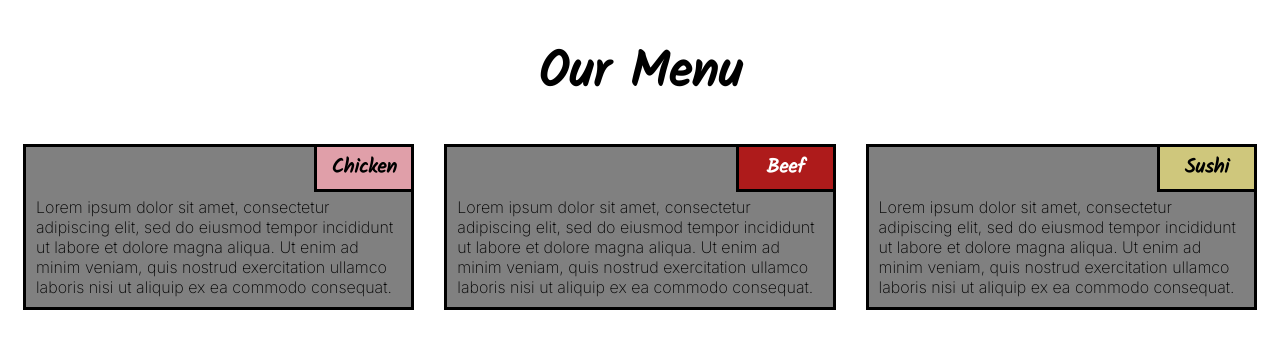
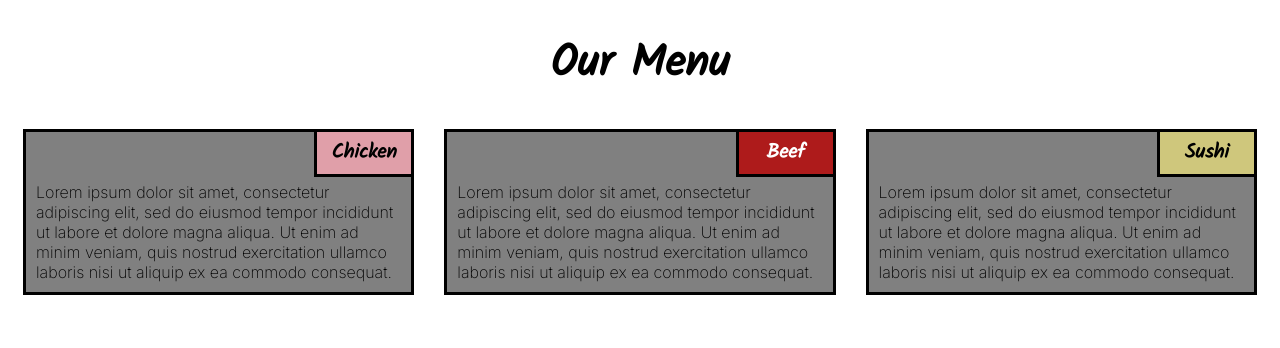
Before and after one commit to ishitarora-14/coursera_mod2_sol, a plain HTML site: page index.html in a window 1280 px wide. Drawn offline with Linux system fonts and the light colour scheme.

Commit message:
css
sizing change

```diff
--- a/css/style.css
+++ b/css/style.css
@@ -15,7 +15,7 @@ h1 {
    margin-bottom: 15px;
    text-align: center;
    color: #000000;
-   font-size: 50px;
+   font-size: 275%;
 }
 
 section {
@@ -78,6 +78,7 @@ div {
     border: none;
     background-color: gray;
     font-family: 'Inter', sans-serif;
+    font-size: 1em ;
     color: black;
     margin: 5px ;
     overflow: auto;
```
